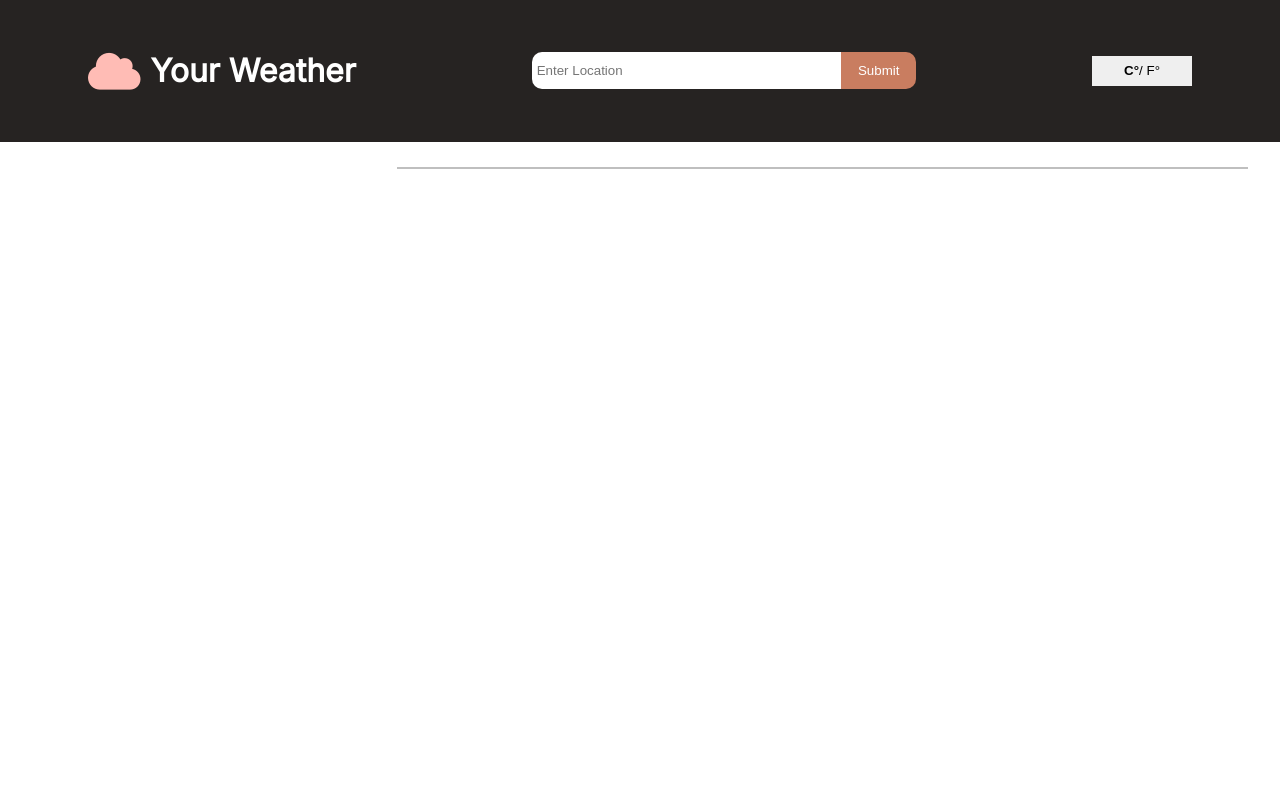
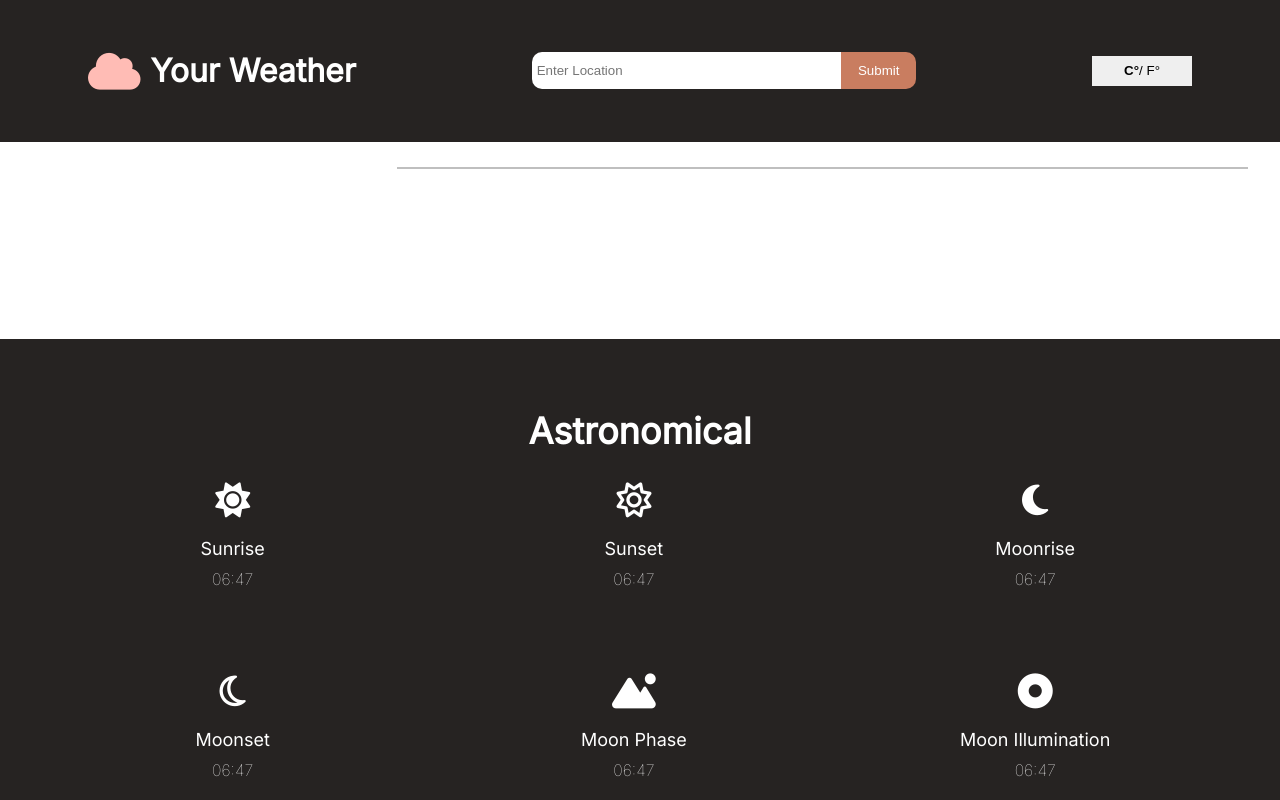
Before and after one commit to Ieuanspriggwiggins/WeatherApp, a website built with Vite: page src/index.html in a window 1280 px wide. Built offline with nearby package versions, Linux system fonts and the light colour scheme; no server answers.

Commit message:
Add astronomical section

```diff
--- a/src/index.html
+++ b/src/index.html
@@ -36,6 +36,7 @@
         </div>
 
         <main>
+            <div class="contained">
                 <div class="main-display-top">
                     <div class="display-quick-info">
                         <span class="large-text text-center block" id="quick-info-city"></span>
@@ -44,8 +45,44 @@
                         <span class="main-day-temp-display text-center block temp-c" id="quick-info-temp"></span>
                     </div>
                     <div>
-                    <div class="hourly-display scrollable" id="hourly-display">
-
+                        <div class="hourly-display scrollable" id="hourly-display"></div>
+                    </div>
+                </div>
+            </div>
+            <div class="section full-width dark-bg padded-section">
+                <div class="contained white-font">
+                    <h2 class="section-title">Astronomical</h2>
+                    <div class="data-section">
+                        <div class="data-item">
+                            <i class="fa-solid fa-sun" style="color: #ffffff;"></i>
+                            <span class="data-section-title">Sunrise</span>
+                            <span class="data-section-data" id="sunrise-data">06:47</span>
+                        </div>
+                        <div class="data-item">
+                            <i class="fa-regular fa-sun" style="color: #ffffff;"></i>
+                            <span class="data-section-title">Sunset</span>
+                            <span class="data-section-data" id="sunset-data">06:47</span>
+                        </div>
+                        <div class="data-item">
+                            <i class="fa-solid fa-moon" style="color: #ffffff;"></i>
+                            <span class="data-section-title">Moonrise</span>
+                            <span class="data-section-data" id="moonrise-data">06:47</span>
+                        </div>
+                        <div class="data-item">
+                            <i class="fa-regular fa-moon" style="color: #ffffff;"></i>
+                            <span class="data-section-title">Moonset</span>
+                            <span class="data-section-data" id="moonset-data">06:47</span>
+                        </div>
+                        <div class="data-item">
+                            <i class="fa-solid fa-mountain-sun" style="color: #ffffff;"></i>
+                            <span class="data-section-title">Moon Phase</span>
+                            <span class="data-section-data" id="moonphase-data">06:47</span>
+                        </div>
+                        <div class="data-item">
+                            <i class="fa-solid fa-circle-dot" style="color: #ffffff;"></i>
+                            <span class="data-section-title">Moon Illumination</span>
+                            <span class="data-section-data" id="moonillumination-data">06:47</span>
+                        </div>
                     </div>
                 </div>
             </div>
--- a/src/js/Modules/UIManager.js
+++ b/src/js/Modules/UIManager.js
@@ -111,6 +111,7 @@ function createWeatherUI() {
     const locationObject = WeatherManager.getLocationObject();
     updateQuickInfo(weatherObject.data, locationObject);
     updateHourlyDisplay(weatherObject.data);
+    updateAstronomicalSection(weatherObject.data);
 }
 
 
@@ -166,3 +167,24 @@ function updateHourlyDisplay(data) {
         }
     }
 }
+
+const astroSunriseField = document.getElementById('sunrise-data');
+const astroSunsetField = document.getElementById('sunset-data');
+const astroMoonriseField = document.getElementById('moonrise-data');
+const astroMoonsetField = document.getElementById('moonrise-data');
+const astroMoonphaseField = document.getElementById('moonphase-data');
+const astroMoonIlluminationField = document.getElementById('moonillumination-data');
+
+/**
+ * Updates the astronomical section
+ * @param data
+ */
+function updateAstronomicalSection(data) {
+    let astroData = data.astro;
+    astroSunriseField.innerText = astroData.sunrise;
+    astroSunsetField.innerText = astroData.sunset;
+    astroMoonriseField.innerText = astroData.moonrise;
+    astroMoonsetField.innerText = astroData.moonset;
+    astroMoonphaseField.innerText = astroData.moon_phase;
+    astroMoonIlluminationField.innerText = astroData.moon_illumination + '%';
+}
--- a/src/styles/_main-styles.scss
+++ b/src/styles/_main-styles.scss
@@ -40,6 +40,69 @@
   display: block;
 }
 
+.section{
+  margin-top: 150px;
+}
+
+.full-width{
+  width: 100%;
+}
+
+.dark-bg{
+  background-color: var(--raisin-black);
+}
+
+.white-font{
+  color: white;
+}
+
+.section-title{
+  text-align: center;
+  font-size: 36px;
+}
+
+.padded-section{
+  padding: 40px 0;
+}
+
+.contained{
+  max-width: 95%;
+  margin-left: auto;
+  margin-right: auto;
+}
+
+.data-section{
+  text-align: center;
+  margin: 15px 0;
+  display: grid;
+  grid-row-gap: 80px;
+  grid-template-columns: 33% 33% 33%;
+  @media screen and (max-width: 769px){
+    grid-template-columns: 50% 50%;
+  }
+}
+
+.data-item{
+  display: flex;
+  flex-direction: column;
+  i{
+    font-size: 35px;
+    margin-bottom: 15px;
+  }
+  span{
+    margin: 5px 0;
+  }
+}
+
+.data-section-title{
+  font-size: 18px;
+}
+
+.data-section-data{
+  font-weight: lighter;
+}
+
+
 #day-selection-container{
   display: grid;
   grid-template-columns: repeat(5, 20%);
@@ -73,9 +136,6 @@
 }
 
 main{
-
-
-  max-width: 95%;
   margin: 25px auto;
   .main-display-top{
     display: grid;
```
Lines whose indentation alone changed are shown as unchanged.
